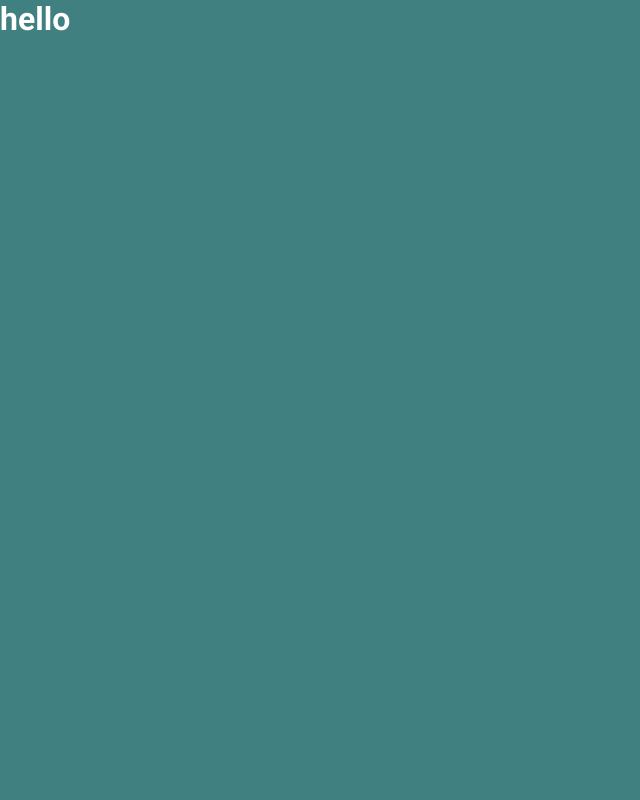
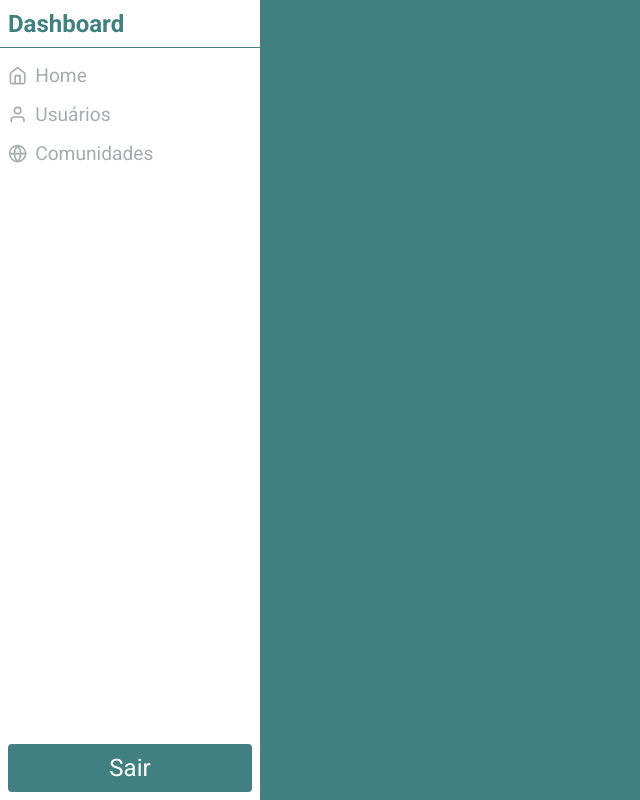
Before and after one commit to Ameciclo/botaprarodar-web, a Next.js app: page / in a window 1280 px wide. Shown: the whole page, without its empty margins (0-640 px from the left). Built offline with nearby package versions, Linux system fonts and the light colour scheme.

Commit message:
create sidebar component

```diff
--- /dev/null
+++ b/src/components/Sidebar/index.tsx
@@ -0,0 +1,42 @@
+import { Button } from 'components/Button'
+import { FiHome, FiUser, FiGlobe } from 'react-icons/fi'
+
+import styles from './styles.module.scss'
+
+export function Sidebar() {
+  return (
+    <section className={styles.container}>
+      <div className={styles.content}>
+        <header>
+          <h2>Dashboard</h2>
+        </header>
+
+        <nav>
+          <ul>
+            <li>
+              <a href="#">
+                <FiHome />
+                Home
+              </a>
+            </li>
+            <li>
+              <a href="#">
+                <FiUser />
+                Usuários
+              </a>
+            </li>
+            <li>
+              <a href="#">
+                <FiGlobe />
+                Comunidades
+              </a>
+            </li>
+          </ul>
+        </nav>
+      </div>
+      <div className={styles.wrapperSignOut}>
+        <Button>Sair</Button>
+      </div>
+    </section>
+  )
+}
--- /dev/null
+++ b/src/components/Sidebar/styles.module.scss
@@ -0,0 +1,60 @@
+.container {
+  width: 100%;
+  max-width: 260px;
+  height: 100vh;
+
+  background: var(--white);
+  color: var(--gray-100);
+
+  display: flex;
+  flex-direction: column;
+}
+
+.content {
+  flex: 1;
+
+  header {
+    height: 3rem;
+    padding: 0 0.5rem;
+
+    display: flex;
+    align-items: center;
+
+    color: var(--green-500);
+    border-bottom: 1px solid var(--green-500);
+  }
+
+  nav {
+    margin-top: 1rem;
+    padding: 0 0.5rem;
+
+    ul {
+      display: flex;
+      flex-direction: column;
+
+      li + li {
+        margin-top: 1rem;
+      }
+    }
+
+    a {
+      display: flex;
+      align-items: center;
+      font-size: 1.2rem;
+
+      svg {
+        margin-right: 0.5rem;
+      }
+
+      transition: color 0.2s;
+
+      &:hover {
+        color: var(--green-500);
+      }
+    }
+  }
+}
+
+.wrapperSignOut {
+  padding: 0 0.5rem 0.5rem;
+}
--- a/src/pages/index.tsx
+++ b/src/pages/index.tsx
@@ -1,3 +1,9 @@
+import { Sidebar } from 'components/Sidebar'
+
 export default function Home() {
-  return <h1>hello</h1>
+  return (
+    <div>
+      <Sidebar />
+    </div>
+  )
 }
```
